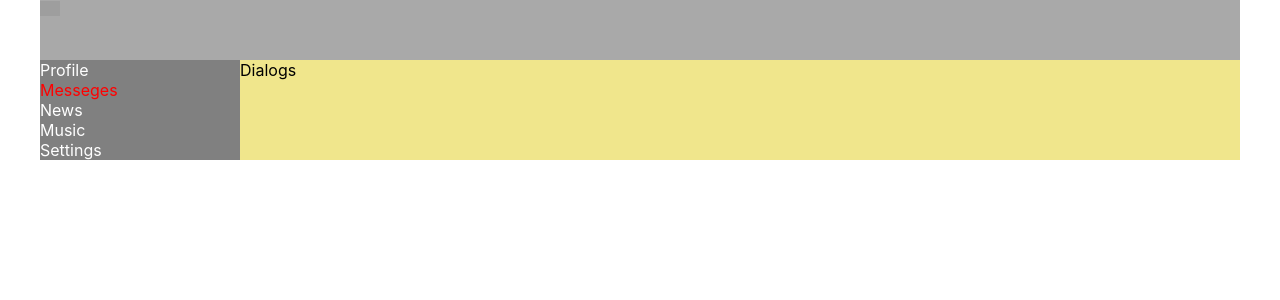
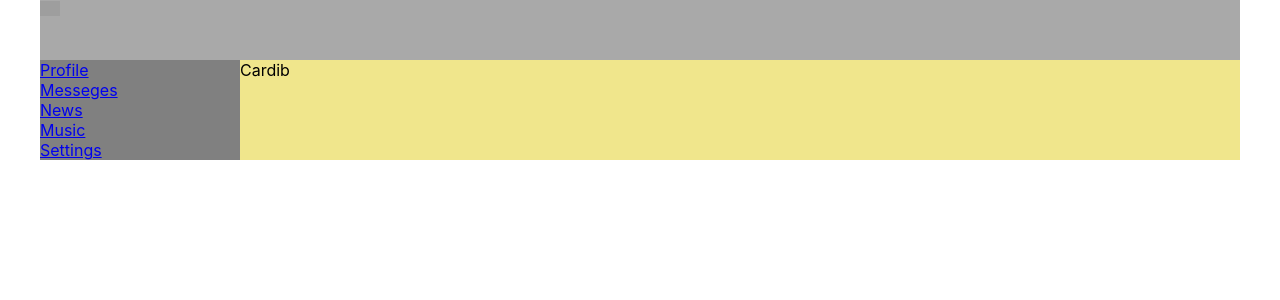
Before and after one commit to dbesaeva/my-app, a React (Create React App) app: page /music in a window 1280 px wide. Shown: the top 300 px of the page. Built offline with nearby package versions, Linux system fonts and the light colour scheme; grey boxes are pictures that could not be loaded.

Commit message:
browser-router and settings, music, news

```diff
--- a/package.json
+++ b/package.json
@@ -8,6 +8,7 @@
     "@testing-library/user-event": "^7.2.1",
     "react": "^16.13.1",
     "react-dom": "^16.13.1",
+    "react-router-dom": "^5.2.0",
     "react-scripts": "3.4.3"
   },
   "scripts": {
--- a/src/App.js
+++ b/src/App.js
@@ -5,18 +5,26 @@
 import Navbar from './components/Navbar/Navbar';
 import Profile from './components/Profile/Profile';
 import Dialogs from './components/Dialogs/Dialogs';
+import { BrowserRouter, Route } from 'react-router-dom';
+import News from './components/News/News';
+import Music from './components/Music/Music';
+import Settings from './components/Settings/Settings';
 
 const App = () => {
   return (
+    <BrowserRouter>
     <div className='app-wrapper'>
      <Header />
      <Navbar />
      <div class='app-wrapper-content'>
-        <Dialogs />
+       <Route path='/dialogs' component={Dialogs}/>
+       <Route path='/profile' component={Profile}/>
+       <Route path='/news' component={News}/>
+       <Route path='/music' component={Music}/>
+       <Route path='/settings' component={Settings}/>
      </div>
-  {/* <Profile /> */}
-
     </div>
+    </BrowserRouter>
   );
 }
 
--- /dev/null
+++ b/src/components/Music/Music.jsx
@@ -0,0 +1,10 @@
+import React from 'react';
+import s from './Music.module.css'
+
+const Music = (props) => {
+    return (
+        <div> Cardib </div>
+);
+}
+
+export default Music;
--- a/src/components/Navbar/Navbar.jsx
+++ b/src/components/Navbar/Navbar.jsx
@@ -5,19 +5,19 @@
     return(
     <nav className={classes.nav}>
       <div className={classes.item}>
-        <a>Profile</a>
+        <a href='/profile'>Profile</a>
       </div>
       <div className={`${classes.item} ${classes.active}`}>
-        <a>Messeges</a>
+        <a href='/dialogs'>Messeges</a>
       </div>
       <div className={classes.item}>
-        <a>News</a>
+        <a href='/news'>News</a>
       </div>
       <div className={classes.item}>
-        <a>Music</a>
+        <a href='/music'>Music</a>
       </div>
       <div className={classes.item}>
-        <a>Settings</a>
+        <a href='settings'>Settings</a>
       </div>
     </nav>
     );
--- /dev/null
+++ b/src/components/News/News.jsx
@@ -0,0 +1,10 @@
+import React from 'react';
+import s from './News.module.css'
+
+const News = (props) => {
+    return (
+        <div> News </div>
+);
+}
+
+export default News;
--- /dev/null
+++ b/src/components/Settings/Settings.jsx
@@ -0,0 +1,10 @@
+import React from 'react';
+import s from './Settings.module.css'
+
+const Settings = (props) => {
+    return (
+        <div> delete </div>
+);
+}
+
+export default Settings;
```
Also changed, not shown: src/components/Music/Music.module.css (added), src/components/News/News.module.css (added), src/components/Settings/Settings.module.css (added), 1 other file (tests, documents, lock files or other folders).
